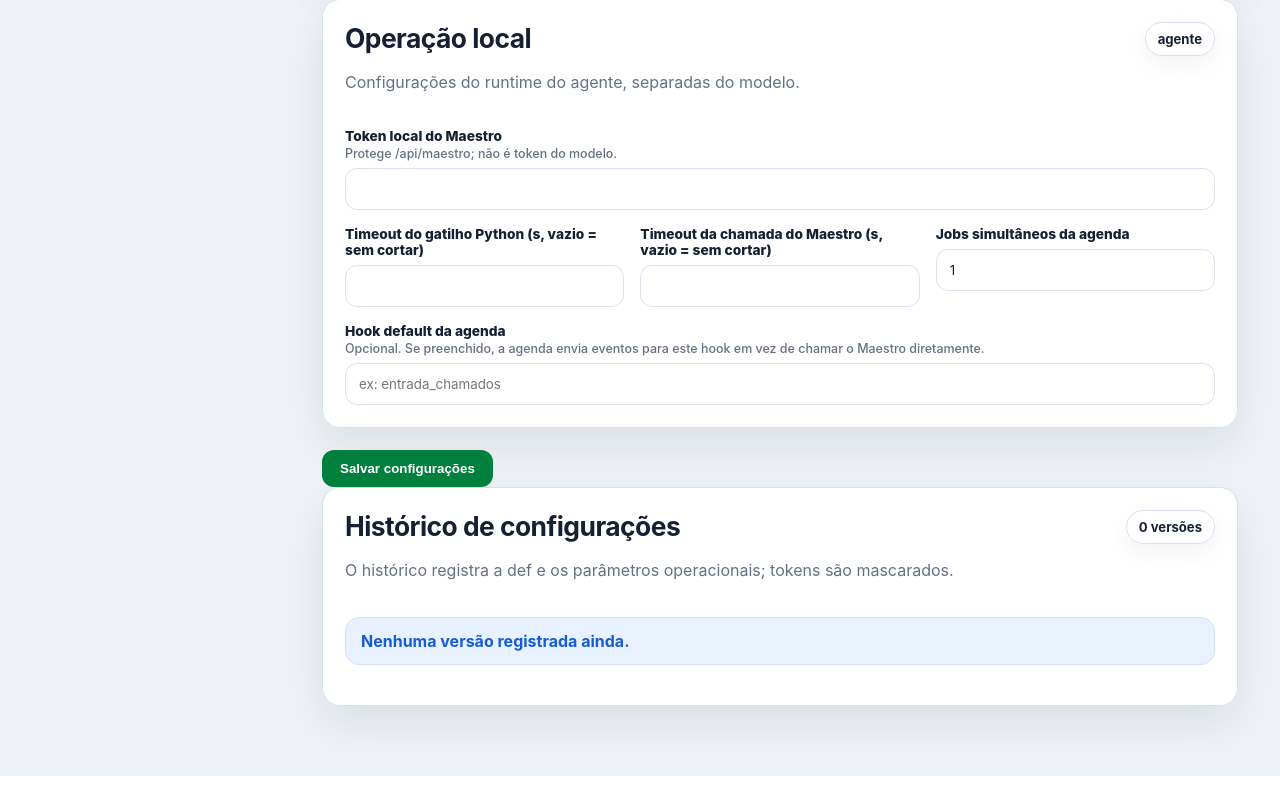
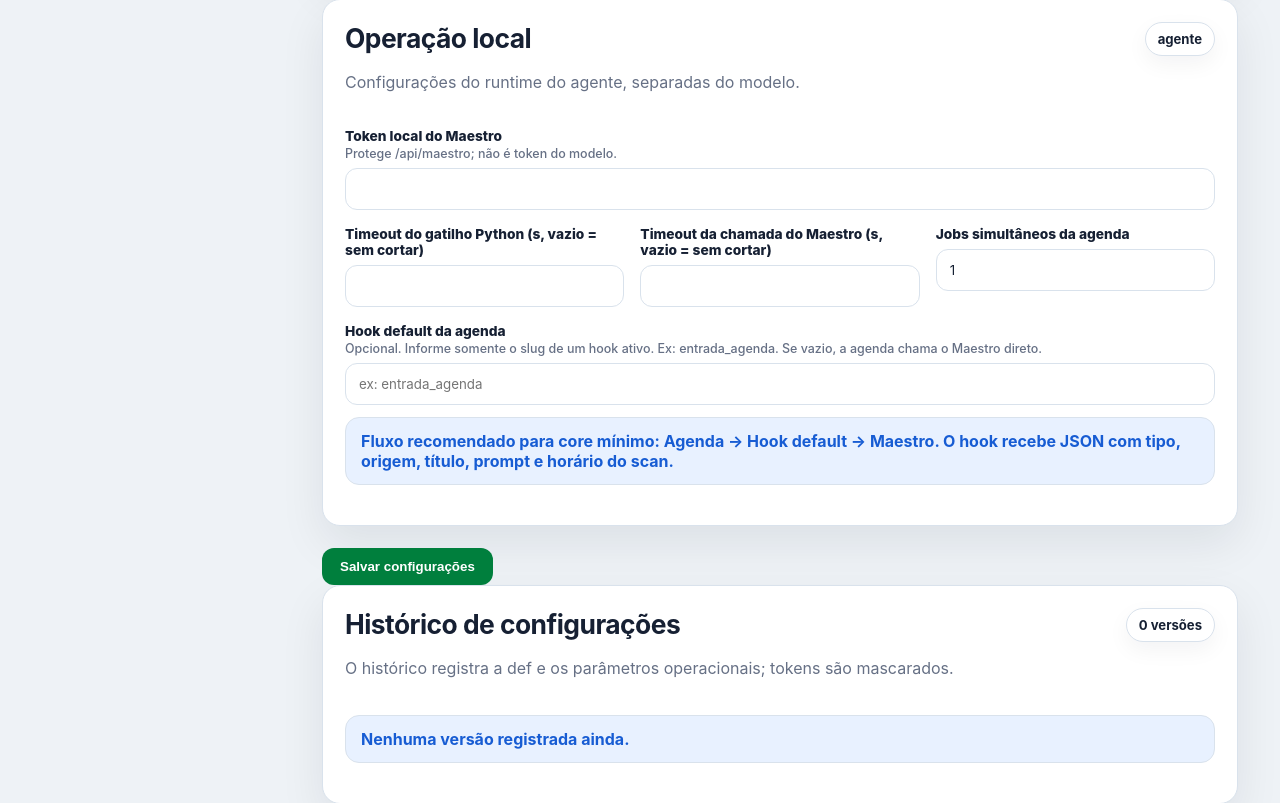
Before and after one commit to eloirotava/Agente, a FastAPI app: page /config in a window 1280 px wide. Shown: the part 829-1632 px from the top of the page. Before the commit the page ends 1605 px from the top, so only its background shows below. Run offline with FastAPI, Linux system fonts and the light colour scheme; data comes from the database, SQL or seed files in the repository; data that the repository does not hold is empty.

Commit message:
Document agenda hook and OpenAI-compatible calls

```diff
--- a/app/templates/config.html
+++ b/app/templates/config.html
@@ -44,8 +44,11 @@
                 <input name="scheduler_max_concurrent_jobs" value="{{ cfg.scheduler_max_concurrent_jobs }}"/>
             </div>
         </div>
-        <label>Hook default da agenda <span class="field-hint">Opcional. Se preenchido, a agenda envia eventos para este hook em vez de chamar o Maestro diretamente.</span></label>
-        <input name="scheduler_default_hook_slug" value="{{ cfg.scheduler_default_hook_slug }}" placeholder="ex: entrada_chamados"/>
+        <label>Hook default da agenda <span class="field-hint">Opcional. Informe somente o slug de um hook ativo. Ex: entrada_agenda. Se vazio, a agenda chama o Maestro direto.</span></label>
+        <input name="scheduler_default_hook_slug" value="{{ cfg.scheduler_default_hook_slug }}" placeholder="ex: entrada_agenda"/>
+        <div class="alert info" style="margin-top: 12px;">
+            Fluxo recomendado para core mínimo: Agenda → Hook default → Maestro. O hook recebe JSON com tipo, origem, título, prompt e horário do scan.
+        </div>
     </div>
     <div class="btn-row"><button type="submit">Salvar configurações</button></div>
 </form>
```
Also changed, not shown: app/templates/hooks.html (+30 -0 lines).
